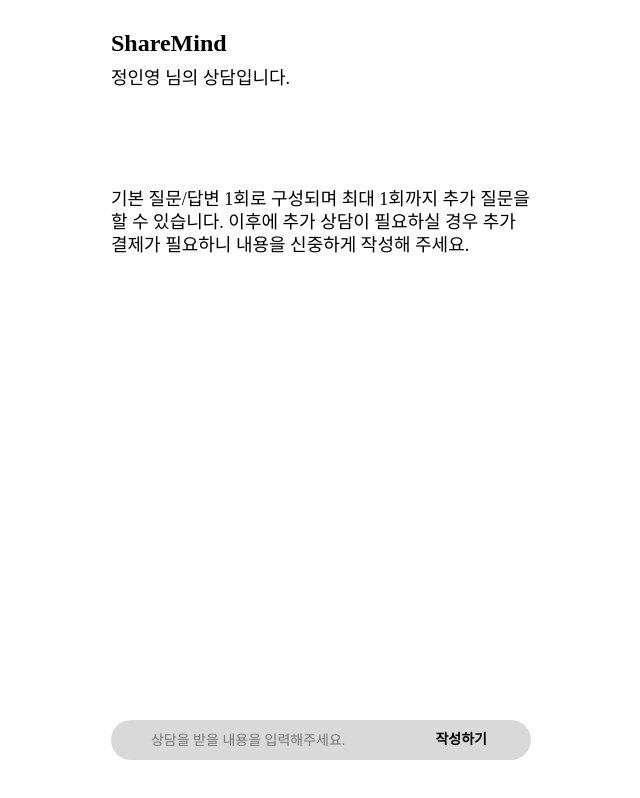
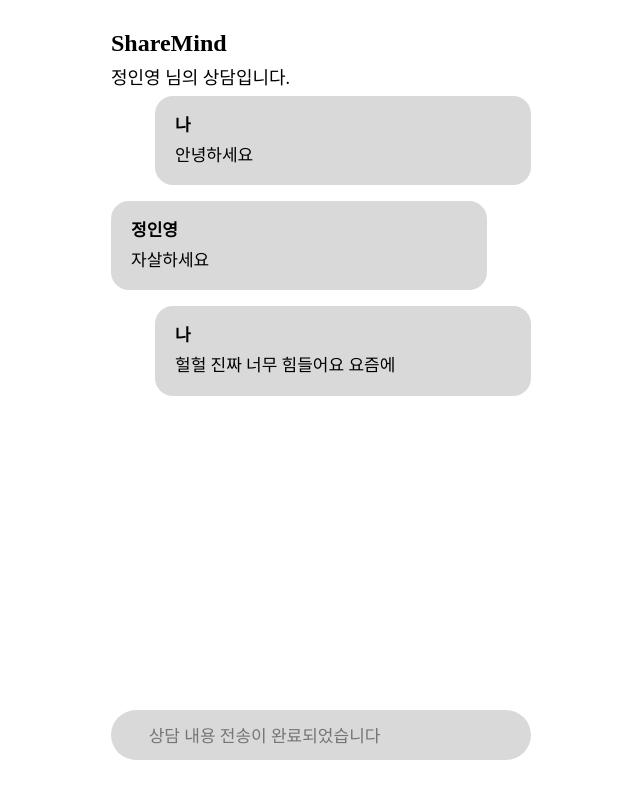
Before and after one commit to rmdnps10/sharemind-client, a React (Create React App) app: page /chat in a window 1280 px wide. Shown: the whole page, without its empty margins (319-959 px from the left). Built offline with nearby package versions, Linux system fonts and the light colour scheme.

Commit message:
Feat: 고객, 상담사 여부에 따른 채팅방 기능 구현 #2

```diff
--- a/src/components/Chatting/ChatBubble.tsx
+++ b/src/components/Chatting/ChatBubble.tsx
@@ -1,24 +1,45 @@
-import React from 'react';
+import React, { useEffect } from 'react';
 import styled from 'styled-components';
+import { useState } from 'react';
 interface ChatBubbleProps {
   text: string;
+  name: string;
+  isSubject: boolean;
+  isCustomer: boolean;
 }
+function ChatBubble({ text, isSubject, isCustomer, name }: ChatBubbleProps) {
+  const [subject, setSubject] = useState('');
+  useEffect(() => {
+    if (isCustomer) {
+      if (isSubject) {
+        setSubject('나');
+      } else {
+        setSubject(name);
+      }
+    } else {
+      if (isSubject) {
+        setSubject(name);
+      } else {
+        setSubject('내담자');
+      }
+    }
+  }, []);
 
-function ChatBubble({ text }: ChatBubbleProps) {
   return (
-    <ChatBubbleContainer>
-      <ChatSubject>나</ChatSubject>
+    <ChatBubbleContainer $isSubject={isSubject}>
+      <ChatSubject>{subject}</ChatSubject>
       <ChatContent>{text}</ChatContent>
     </ChatBubbleContainer>
   );
 }
 
-const ChatBubbleContainer = styled.div`
-  align-self: flex-end;
-  border-radius: 3rem;
+const ChatBubbleContainer = styled.div<{ $isSubject: boolean }>`
+  align-self: ${(props) => (props.$isSubject ? 'flex-end' : 'flex-start')};
+  border-radius: 1.8rem;
   width: 80%;
   padding: 2rem;
   background: #d9d9d9;
+  margin: 8px 0px;
 `;
 
 const ChatSubject = styled.div`
@@ -27,6 +48,7 @@ const ChatSubject = styled.div`
 `;
 const ChatContent = styled.div`
   font-size: 1.7rem;
+  margin-top: 1rem;
 `;
 
 export default ChatBubble;
--- a/src/components/Chatting/ChatInput.tsx
+++ b/src/components/Chatting/ChatInput.tsx
@@ -64,24 +64,27 @@ const ChatInputBox = styled.div`
   height: 3rem;
   border-radius: 4rem;
   background: rgba(217, 217, 217, 1);
-  padding: 0.5rem;
+  padding: 1rem;
   gap: 1rem;
   display: flex;
   align-items: center;
   justify-content: center;
 `;
-const StyledInput = styled.textarea`
+const StyledInput = styled.textarea<{ value: string }>`
   width: 65%;
-  height: 1.4rem;
-  font-size: 1.4rem;
+  height: 1.7rem;
+  @media (max-width: 767px) {
+    font-size: 1.4rem;
+  }
+  font-size: 1.7rem;
   background: rgba(217, 217, 217, 1);
-  line-height: 1.6rem;
+  line-height: 2rem;
   resize: none;
   outline: none;
   border: none;
 `;
 const SubmitButton = styled.button<{ $isActive: boolean }>`
-  font-size: 1.4rem;
+  font-size: 1.7rem;
   font-weight: 600;
   visibility: ${(props) => (props.$isActive ? 'visible' : 'hidden')};
 `;
--- a/src/pages/ChatRoomPage.tsx
+++ b/src/pages/ChatRoomPage.tsx
@@ -6,19 +6,19 @@ import { useEffect, useState } from 'react';
 import styled from 'styled-components';
 
 interface messages {
-  customer: [];
-  counselor: [];
+  customer: string[];
+  counselor: string[];
 }
 
 const ChatRoomPage = () => {
   // 고객인지, 상담사인지여부에 따라 랜더링 여부 다르게
   const [isCustomer, setIsCustomer] = useState<boolean>();
   // 경고 모달창 띄울지
-  const [isCaution, setIsCaution] = useState<boolean>(false);
+  const [isCaution, setIsCaution] = useState<boolean>();
   // 인트로 띄울지
-  const [isVisibleIntro, setIsVisibleIntro] = useState<boolean>(true);
+  const [isVisibleIntro, setIsVisibleIntro] = useState<boolean>();
   // input 활성화 여부
-  const [isActiveInput, setIsActiveInput] = useState<boolean>(true);
+  const [isActiveInput, setIsActiveInput] = useState<boolean>();
   // 고객, 상담자의 메시지 상태
   const [messages, setMessages] = useState<messages>({
     customer: [],
@@ -33,9 +33,12 @@ const ChatRoomPage = () => {
   // useEffect 훅 안에서 후에 백엔드와 연결하여 데이터 fetch,,
   useEffect(() => {
     setIsCustomer(true);
+    setMessages({
+      customer: ['안녕하세요', '헐헐 진짜 너무 힘들어요 요즘에'],
+      counselor: ['자살하세요'],
+    });
     setName('정인영');
   }, []);
-  console.log(messages);
 
   return (
     <ChatRoomPageContainer>
@@ -52,9 +55,47 @@ const ChatRoomPage = () => {
       ) : (
         ''
       )}
-      {messages.customer.map((el,idx) => (
-        <ChatBubble text={el} key={idx}/>
-      ))}
+
+      {messages.customer.length > 0 ? (
+        <ChatBubble
+          text={messages.customer[0]}
+          name={name}
+          isSubject={isCustomer ? true : false}
+          isCustomer={isCustomer}
+        />
+      ) : (
+        ''
+      )}
+      {messages.counselor.length > 0 ? (
+        <ChatBubble
+          text={messages.counselor[0]}
+          name={name}
+          isSubject={isCustomer ? false : true}
+          isCustomer={isCustomer}
+        />
+      ) : (
+        ''
+      )}
+      {messages.customer.length > 1 ? (
+        <ChatBubble
+          text={messages.customer[1]}
+          name={name}
+          isSubject={isCustomer ? true : false}
+          isCustomer={isCustomer}
+        />
+      ) : (
+        ''
+      )}
+      {messages.counselor.length > 1 ? (
+        <ChatBubble
+          text={messages.counselor[1]}
+          name={name}
+          isSubject={isCustomer ? false : true}
+          isCustomer={isCustomer}
+        />
+      ) : (
+        ''
+      )}
 
       <ChatInput
         isActiveInput={isActiveInput}
```
